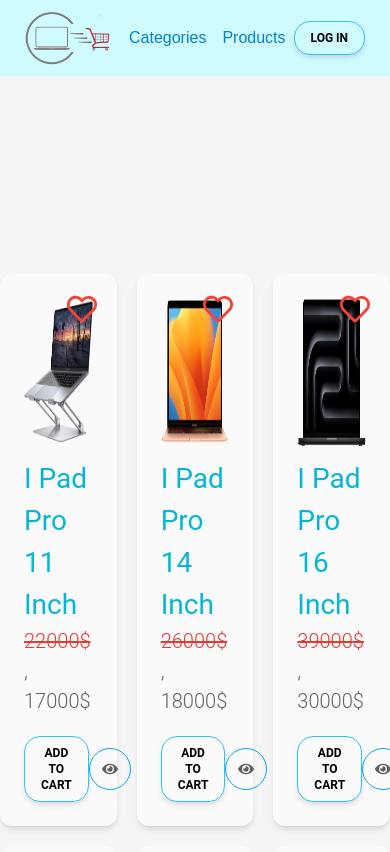
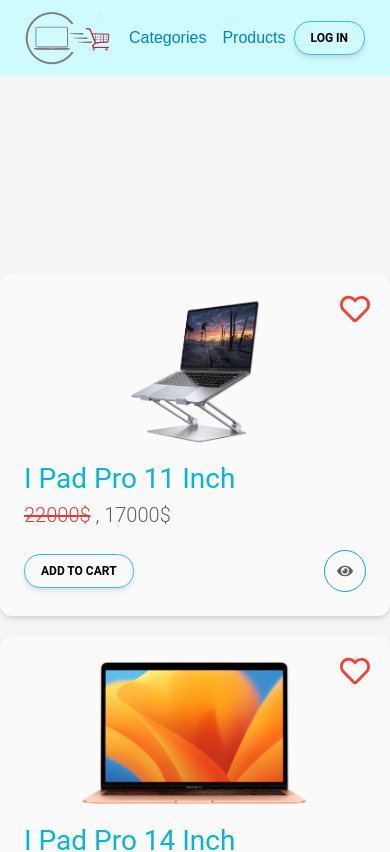
Before and after one commit to Alsakr922/Shop, a React (Vite) app: page /products in a window 390 px wide. Shown: the top 852 px of the page. Built offline with nearby package versions, Linux system fonts and the light colour scheme; a web font is replaced by a local one.

Commit message:
Final Edit ان شاء الله

```diff
--- a/src/components/Products.jsx
+++ b/src/components/Products.jsx
@@ -7,7 +7,7 @@
   <div className='pb-[100px] bg-gray-100' id='products'>
     <div className='New container m-auto'>
         <p className='lg:regular-64 regular-40 text-center border-b-2 border-b-second-900 py-10 pb-5 mb-10 mx-[500px] '>All Products</p>
-        <div className="grid grid-cols-3 gap-5">
+        <div className="grid lg:grid-cols-3 md:grid-cols-2 sm:grid-cols-1 gap-5">
         {PRODUCTS_CARD.map((product , index) => (
           <ProductCard type={product.type} key={index} id={product.id} title={product.title} oldPrice={product.oldPrice} newPrice={product.newPrice} img={product.img}/>
         ))}
```
